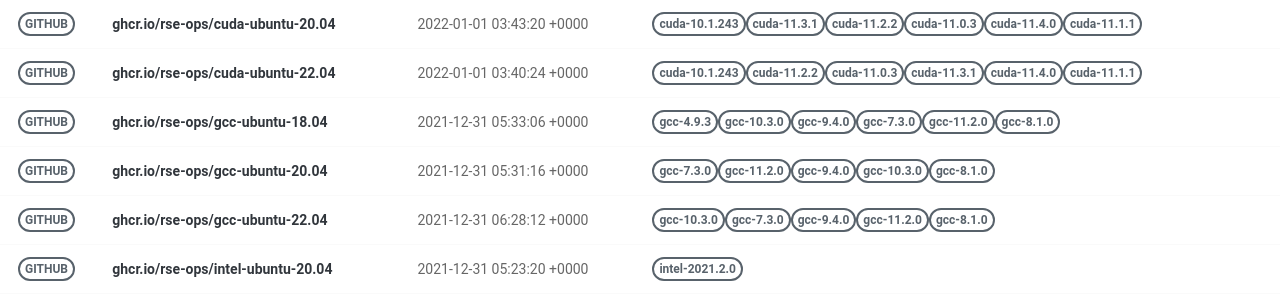
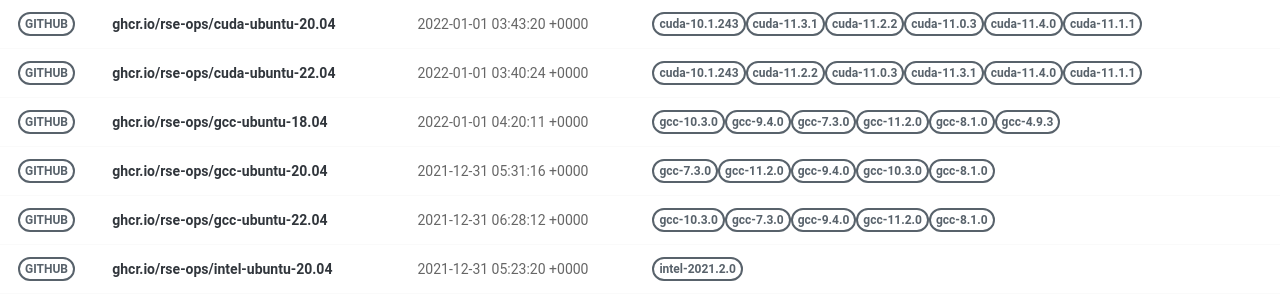
Before and after one commit to rse-ops/docker-images, a Jekyll site: the page built from pages/index.md, in a window 1280 px wide. Shown: the part 277-577 px from the top of the page. Built offline with Jekyll 4.4.1, drawn with Linux system fonts in a browser that asks for light colours; nearby versions of some CDN libraries.

Commit message:
Automated push to update library 2022-01-01

```diff
--- a/_library/ghcr.io-rse-ops-gcc-ubuntu-18.04.md
+++ b/_library/ghcr.io-rse-ops-gcc-ubuntu-18.04.md
@@ -1,14 +1,11 @@
 ---
 layout: container
 name: ghcr.io/rse-ops/gcc-ubuntu-18.04
-updated_at: 2021-12-31 05:33:06.035727
+updated_at: 2022-01-01 04:20:11.790815
 
 
 container_url: https://github.com/orgs/rse-ops/packages/container/package/gcc-ubuntu-18.04
 versions:
- - tag: gcc-4.9.3
-   dockerfile: https://github.com/rse-ops/docker-images/blob/main/ubuntu/gcc/Dockerfile
-   manifest: https://crane.ggcr.dev/manifest/ghcr.io/rse-ops/gcc-ubuntu-18.04:gcc-4.9.3
  - tag: gcc-10.3.0
    dockerfile: https://github.com/rse-ops/docker-images/blob/main/ubuntu/gcc/Dockerfile
    manifest: https://crane.ggcr.dev/manifest/ghcr.io/rse-ops/gcc-ubuntu-18.04:gcc-10.3.0
```
Also changed, not shown: other parts of _library/ghcr.io-rse-ops-gcc-ubuntu-18.04.md (+3 -0 lines).
